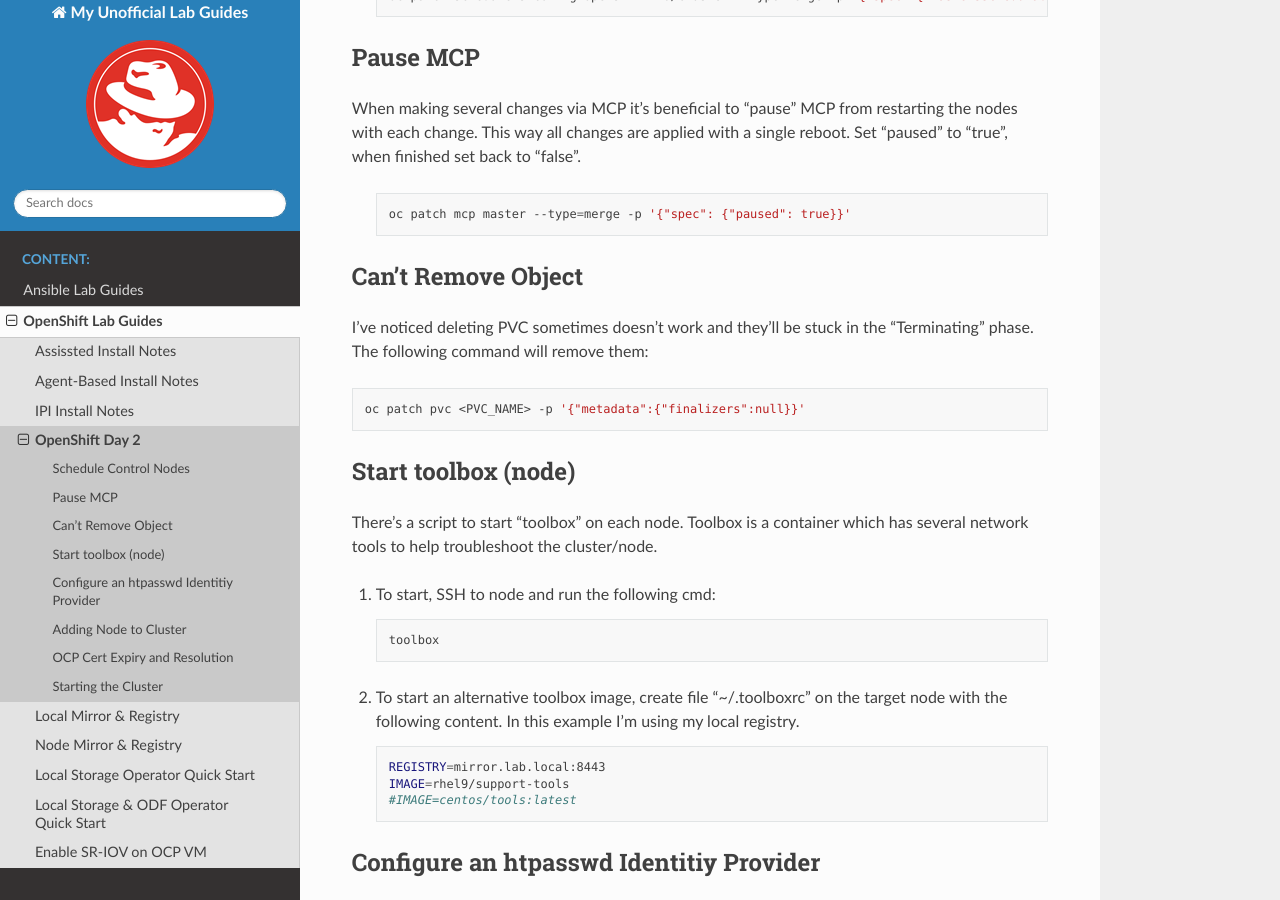
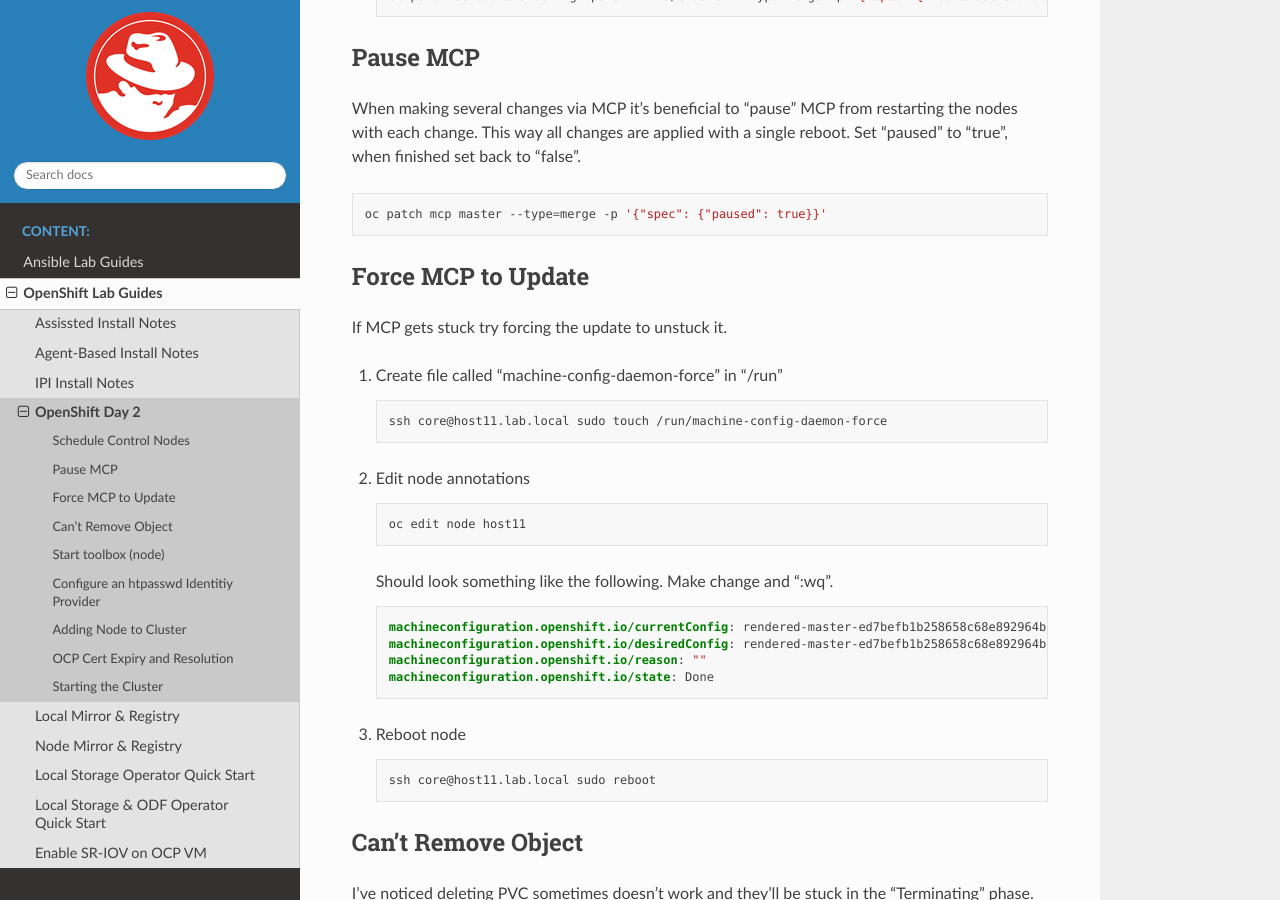
Before and after one commit to vtog/labGuides, a Sphinx documentation site: the page built from source/ocp/openshift-day2.rst, in a window 1280 px wide and 900 px high, scrolled down 380 px. Built offline with Sphinx 7.4.7 and the Read the Docs theme 2.0.0, drawn with Linux system fonts in a browser that asks for light colours; pages that are not in the unit, such as notebooks, are missing from menus.

Commit message:
force mcp to update

```diff
--- a/source/ocp/openshift-day2.rst
+++ b/source/ocp/openshift-day2.rst
@@ -22,9 +22,40 @@
 restarting the nodes with each change. This way all changes are applied with a
 single reboot. Set "paused" to "true", when finished set back to "false".
 
+.. code-block:: bash
+
+   oc patch mcp master --type=merge -p '{"spec": {"paused": true}}'
+
+Force MCP to Update
+-------------------
+If MCP gets stuck try forcing the update to unstuck it.
+
+#. Create file called "machine-config-daemon-force" in "/run"
+
    .. code-block:: bash
 
-      oc patch mcp master --type=merge -p '{"spec": {"paused": true}}'
+      ssh core@host11.lab.local sudo touch /run/machine-config-daemon-force
+
+#. Edit node annotations
+
+   .. code-block:: bash
+
+      oc edit node host11
+
+   Should look something like the following. Make change and ":wq".
+
+   .. code-block:: yaml
+
+      machineconfiguration.openshift.io/currentConfig: rendered-master-ed7befb1b258658c68e892964bbcf9e1
+      machineconfiguration.openshift.io/desiredConfig: rendered-master-ed7befb1b258658c68e892964bbcf9e1
+      machineconfiguration.openshift.io/reason: ""
+      machineconfiguration.openshift.io/state: Done
+
+#. Reboot node
+
+   .. code-block:: yaml
+
+      ssh core@host11.lab.local sudo reboot
 
 Can't Remove Object
 -------------------
```
